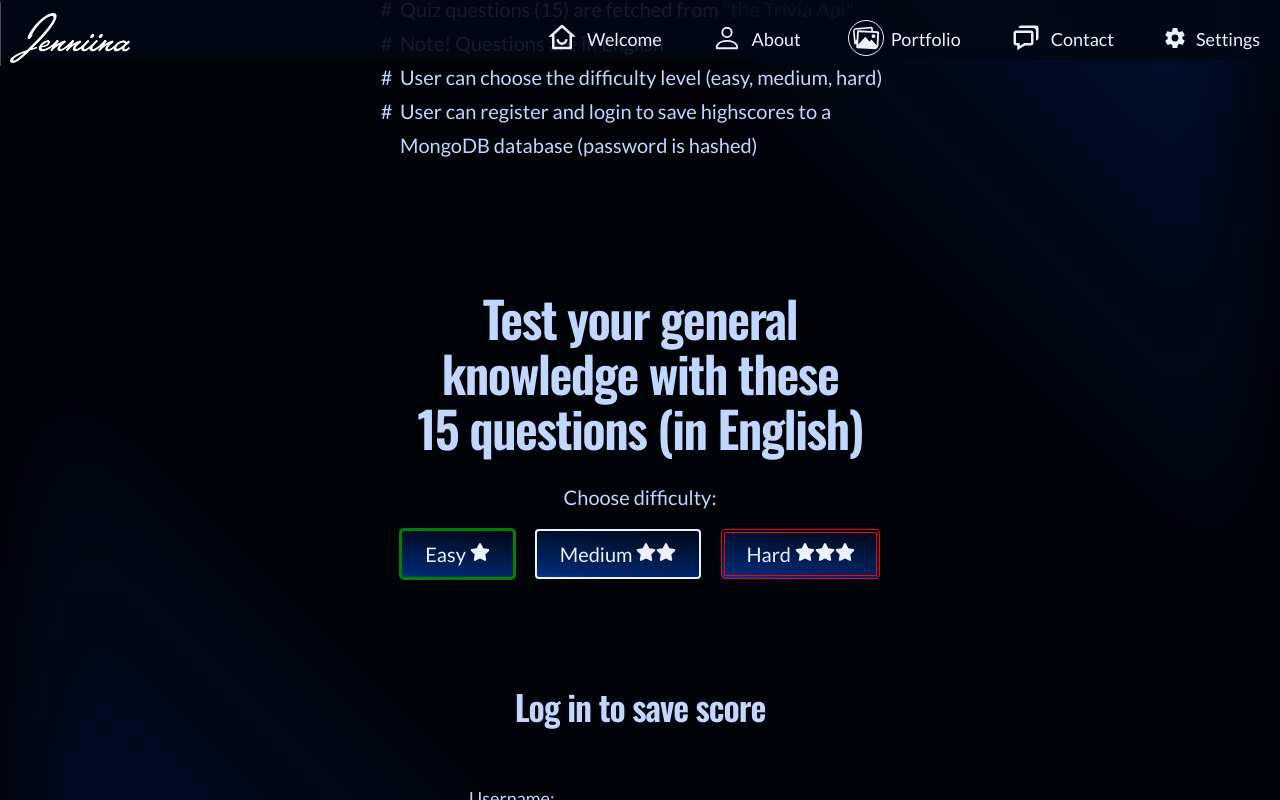
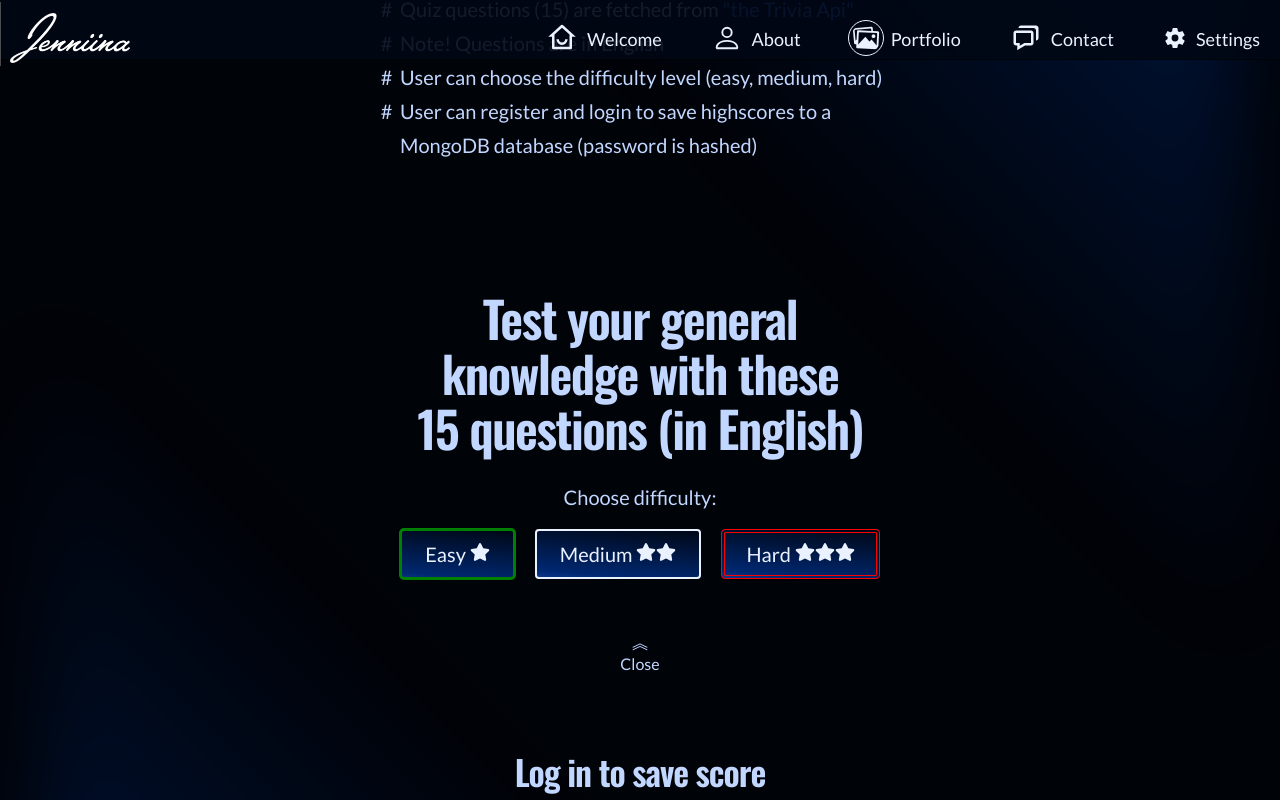
Before and after one commit to jenniina/react-sub-site, a React (Vite) app: page /portfolio/quiz in a window 1280 px wide. Both pictures are taken after a click on the button "Log in to save score". Shown: the part 942-1742 px from the top of the page. Built offline with nearby package versions, Linux system fonts and the light colour scheme; no server answers.

Commit message:
move accordion close button to top

```diff
--- a/src/components/Accordion/Accordion.tsx
+++ b/src/components/Accordion/Accordion.tsx
@@ -97,11 +97,12 @@ const Accordion = forwardRef((props: accordionProps, ref: Ref<unknown> | undefin
         className={`accordion-inner ${props.className}`}
         style={visible ? { display: 'block' } : { display: 'none' }}
       >
-        {props.children}
-
         <button type='button' className='accordion-btn close' onClick={toggleVisibility}>
+          <span>&#xFE3D;</span>
           {EClose[props.language]}
         </button>
+
+        {props.children}
       </div>
     </div>
   )
--- a/src/css/App.css
+++ b/src/css/App.css
@@ -487,18 +487,6 @@ body .z {
 .accordion-container .accordion-btn.open span.hide {
   display: none;
 }
-.accordionButton.close,
-.accordionButton.close:hover,
-.accordionButton.close:focus {
-  background: none;
-  color: inherit;
-  border: none;
-  outline: none;
-}
-.accordionButton.close:focus-visible {
-  outline: 1px solid var(--color-primary-13);
-  outline-offset: -2px;
-}
 .modify-todo-container {
   font-size: 0.8em;
   margin-left: auto;
@@ -701,9 +689,6 @@ body .z {
   opacity: 0.8;
 }
 
-nav .accordion-inner > button:first-of-type.close {
-  display: none;
-}
 nav .open.password-reset-container {
   width: 100%;
 }
--- a/src/css/index.css
+++ b/src/css/index.css
@@ -586,15 +586,20 @@ button.close,
 }
 button.close {
   display: flex;
-  flex-flow: row nowrap;
+  flex-flow: column nowrap;
   justify-content: center;
   align-items: center;
-  gap: calc(var(--gap) / 2);
+  margin: 0 auto;
+  gap: 0;
   font-size: 0.8em;
+  border-radius: var(--radius-medium);
 }
 button.close:hover,
 button.close:focus {
   color: inherit;
+}
+button.close span {
+  display: block;
 }
 button.close .times {
   font-size: 1.3em;
```
Also changed, not shown: 4 other files (tests, documents, lock files or other folders).
